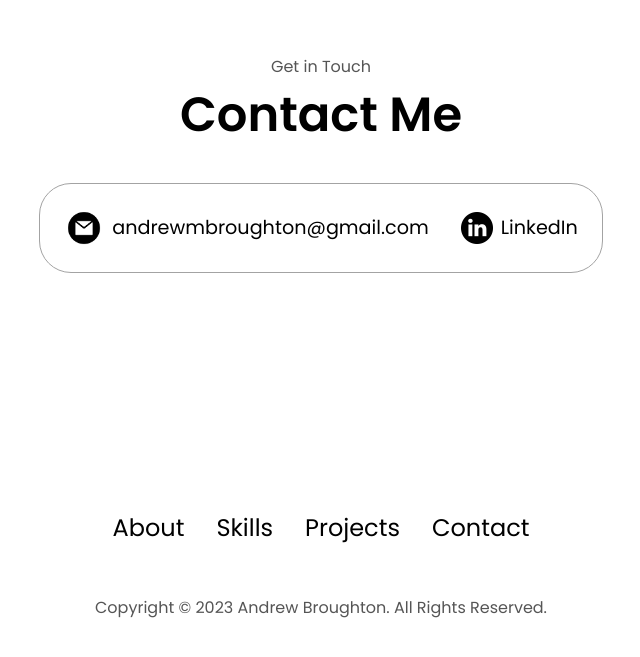
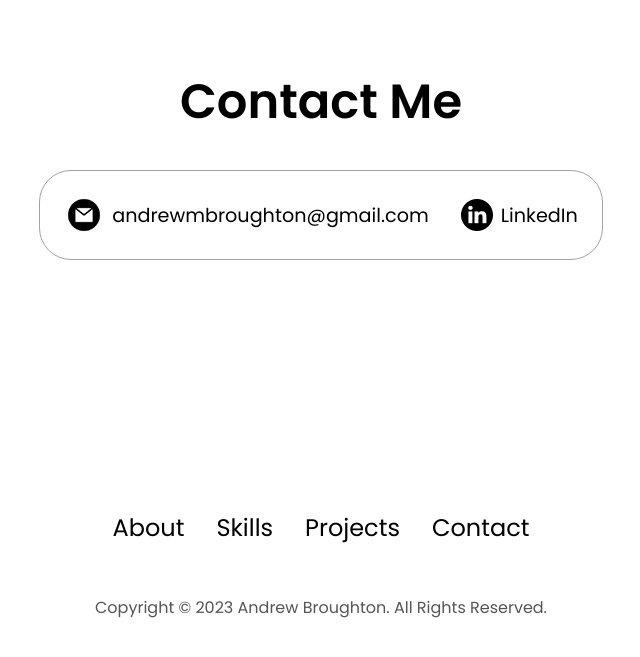
Before and after one commit to andbroughton/myPortfolio, a plain HTML site: page index.html in a window 1280 px wide. Shown: the part 3181-3838 px from the top of the page, without its empty margins (319-959 px from the left). Drawn offline with Linux system fonts and the light colour scheme.

Commit message:
Update index.html

```diff
--- a/index.html
+++ b/index.html
@@ -267,7 +267,7 @@
         <img src="./assetts/arrow.png" alt="Arrow icon" class="icon arrow" onclick="location.href='./#contact'">
     </section>
     <section id="contact">
-        <p class="section__text__p1">Get in Touch</p>
+        <!-- <p class="section__text__p1">Get in Touch</p> -->
         <h1 class="title">Contact Me</h1>
         <div class="contact-info-upper-container">
             <div class="contact-info-container">
```
